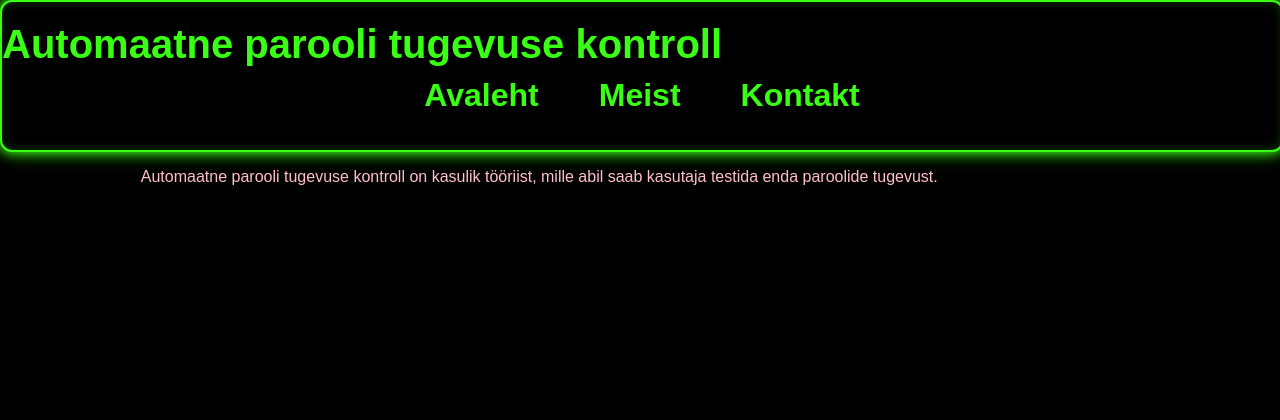
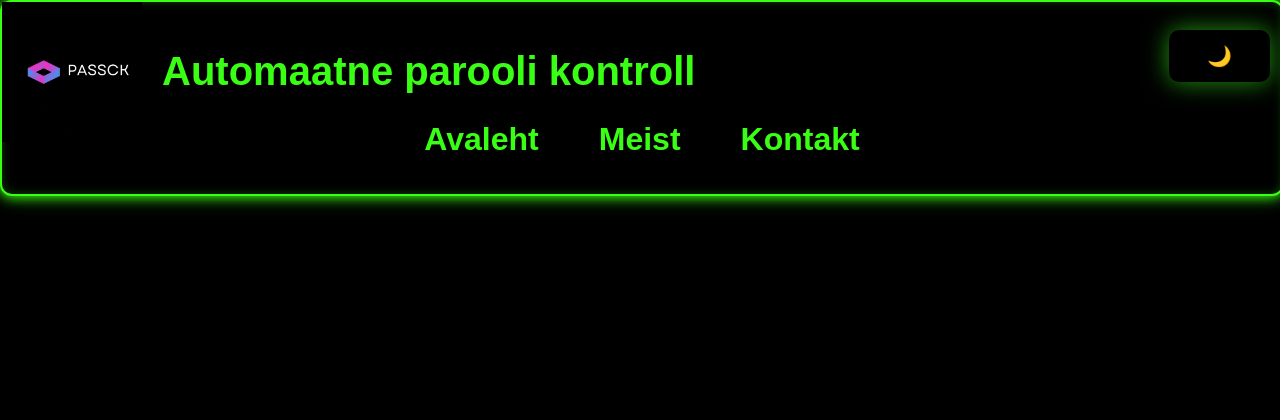
Before and after one commit to MT999MT/Veebilehe_Projekt_keede, a Flask app: page /about in a window 1280 px wide. Shown: the top 420 px of the page. Run offline with Flask 3, Linux system fonts and the light colour scheme.

Commit message:
Lisatud logo.

```diff
--- a/static/css/lehe_kujundus.css
+++ b/static/css/lehe_kujundus.css
@@ -37,7 +37,7 @@
 }
 /* H1 (pealkiri) stiil */
 h1 {
-    margin: 0;
+    margin-left: 160px;
     font-size: 2.5rem;
     color: #39FF14;
 }
@@ -429,7 +429,7 @@
 }
 
 body.dark-mode {
-    background-color: rgba(196, 210, 213, 0.471);
+    background-color: white;
     color: white;
 }
 
@@ -447,3 +447,16 @@
     cursor: pointer;
     color: inherit;
 }
+
+/* Logo konteineri stiil */
+.logo-container {
+    position: absolute;
+    top: 0px;
+    left: 0px;
+    z-indeks 10;
+}
+
+.logo {
+    width: 140px;
+    height: 140px;
+}
--- a/static/js/script.js
+++ b/static/js/script.js
@@ -165,27 +165,14 @@
 // Dark/Light mode funktsioon
 function toggleDarkMode() {
     const body = document.body;
+    const modeButton = document.getElementById("mode-toggle-btn");
 
-    if (body.classList.contains('dark-mode')) {
-        body.classList.remove('dark-mode');
-        localStorage.setItem('theme', 'light');
-        modeButton.innerHTML = "🌙";
-    } else {
-        body.classList.add('dark-mode');
-        localStorage.setItem('theme', 'dark');
-        modeButton.innerHTML = "☀️";
-    }
+    body.classList.toggle('dark-mode');
+    modeButton.innerHTML = body.classList.contains('dark-mode') ? "☀️" : "🌙";
 }
 
-window.onload =() => {
-    const savedTheme = localStorage.getItem('theme');
-    const modeButton = document.getElementById("mode-toggle-btn");
-
-    if (savedTheme === 'dark') {
-        document.body.classList.add('dark-mode');
-        modeButton.innerHTML = "☀️";
-    } else {
-        document.body.classList.remove('dark-mode');
-        modeButton.innerHTML = "🌙";
-    }
+// Lehe laadimisel määratakse algselt dark mode
+win.onload = () => {
+    document.body.classList.add('dark-mode');
+    document.getElementById("mode-toggle-btn").innerHTML = "☀️";
 };
--- a/templates/base.html
+++ b/templates/base.html
@@ -9,7 +9,12 @@
 </head>
 <body>
     <header>
-    <h1>Automaatne parooli tugevuse kontroll</h1>
+        <!-- Lehe logo -->
+         <div class="logo-container">
+            <img src="{{ url_for('static', filename='images/PASSCK.gif') }}" alt="Logo" class = "logo">
+         </div>
+
+    <h1>Automaatne parooli kontroll</h1>
     <nav>
         <ul class ="nav-links">
             <li><a href="/">Avaleht</a></li>  <!-- Flaski avaleht route -->
--- a/templates/kontakt.html
+++ b/templates/kontakt.html
@@ -7,4 +7,8 @@
     <h2>Kontakt</h2>
     <p>Kui teil on küsimusi, võtke meiega ühendust!</p>
 </div>
+<!-- Dark/Light mode nupp -->
+        <div class="mode-toggle">
+            <button id="mode-toggle-btn" onclick="toggleDarkMode()">🌙</button>
+        </div>
 {% endblock %}
--- a/templates/meist.html
+++ b/templates/meist.html
@@ -7,4 +7,8 @@
     <h2>Meist</h2>
     <p>Automaatne parooli tugevuse kontroll on kasulik tööriist, mille abil saab kasutaja testida enda paroolide tugevust.</p>
 </div>
+<!-- Dark/Light mode nupp -->
+        <div class="mode-toggle">
+            <button id="mode-toggle-btn" onclick="toggleDarkMode()">🌙</button>
+        </div>
 {% endblock %}
```
Also changed, not shown: static/images/PASSCK.gif (added).
